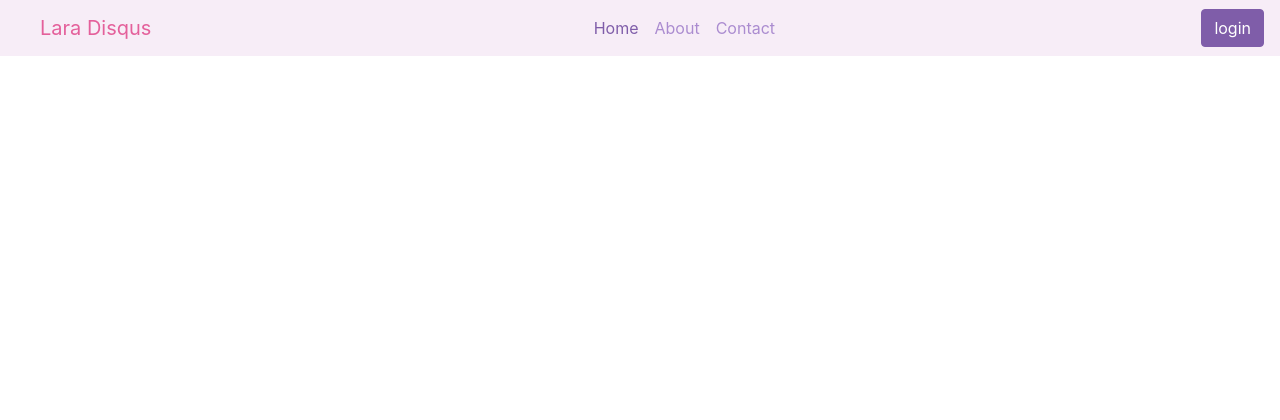
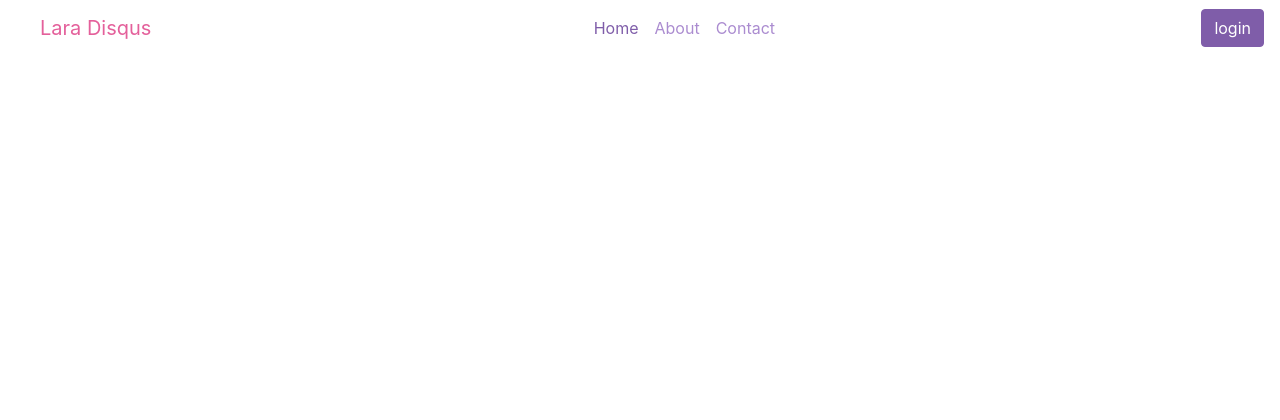
Before and after one commit to LaraDarine/lara-disqus, a Django app: page /discussions/ in a window 1280 px wide. Shown: the top 420 px of the page. Run offline with Django 3.2, Linux system fonts and the light colour scheme; data that the repository does not hold is empty.

Commit message:
Remove header test backround styles :art:

```diff
--- a/static/css/custom.css
+++ b/static/css/custom.css
@@ -27,10 +27,6 @@ body {
 }
 .container {
     display: flex;
-}
-
-header {
-    background-color: #f7edf7;
 }
 
 img {
```
